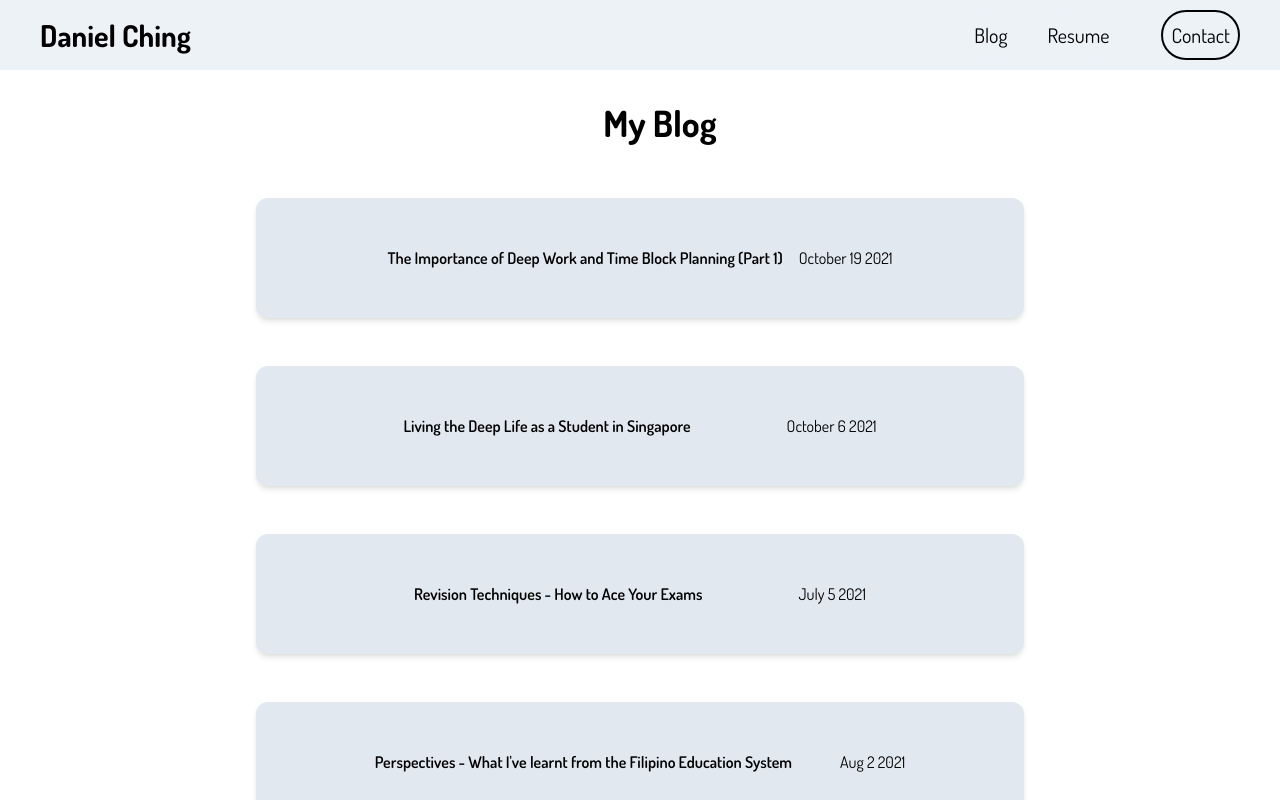
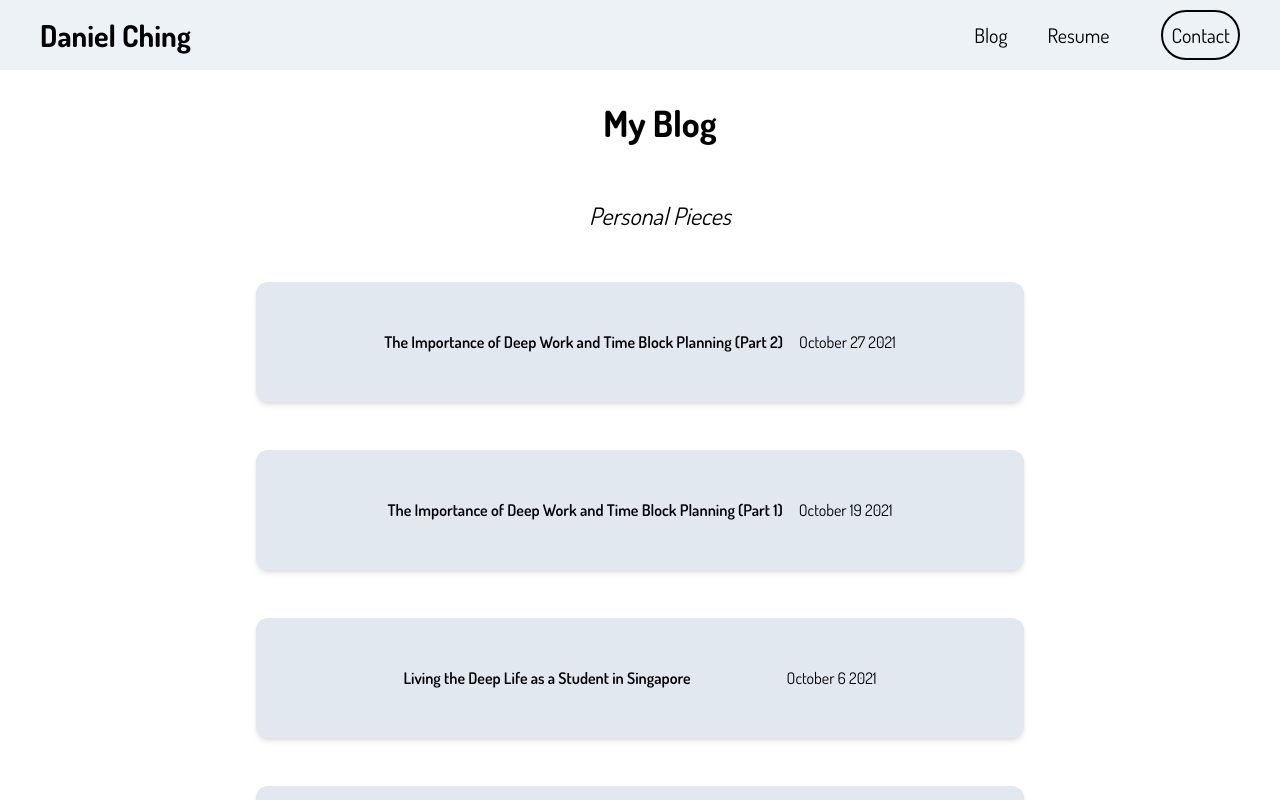
Before and after one commit to danielcwq/personal-website-current-build, a React (Create React App) app: page /blog in a window 1280 px wide. Shown: the top 800 px of the page. Built offline with nearby package versions, Linux system fonts and the light colour scheme.

Commit message:
Several changes to blogs, probably not going to hard code everything out again

```diff
--- a/src/components/blog.js
+++ b/src/components/blog.js
@@ -11,6 +11,17 @@ function Blog(){
             <div className = 'flex justify-center'>
                 <h1 className = 'text-4xl pt-24 font-bold pl-10 text-justify font-dosis'> My Blog </h1>
             </div>
+
+            <div className = 'flex justify-center'>
+                <h1 className = 'text-2xl  pt-6 md:pt-12 italic pl-10 text-justify font-dosis '> Personal Pieces </h1>
+            </div>
+            <a className = 'flex justify-center' href = 'https://studentsxstudents.com/the-importance-of-deep-work-and-time-blocking-part-2-6466e5c90e79' target = '_blank'>
+            <div className = 'flex justify-center font-dosis w-3/5 md:w-3/5 rounded-xl mt-10 md:mt-12 shadow-md p-12 pr-12 bg-gray-300 hover:bg-gray-400'>
+                    <div className = 'font-semibold'>The Importance of Deep Work and Time Block Planning (Part 2) </div>
+                    <div className = 'hidden md:block pl-4'> October 27 2021 </div>
+                </div>
+            </a>
+
             <Link className = 'flex justify-center' to ='/blog/deep-work'>
             <div className = 'flex justify-center font-dosis w-3/5 md:w-3/5 rounded-xl mt-10 md:mt-12 shadow-md p-12 pr-12 bg-gray-300 hover:bg-gray-400'>
                     <div className = 'font-semibold'>The Importance of Deep Work and Time Block Planning (Part 1) </div>
--- a/src/content/index.js
+++ b/src/content/index.js
@@ -44,9 +44,9 @@ export default {
       },
 
     ],
-    desc: `Hello! Thanks for dropping by my site. I'm a high school junior who is passionate about student leadership and education development. In my free time, I strive to improve my hard skills in the above stack.`,
-    desc3: `I'm also an avid amateur distance runner and am someone who seeks to push my own physical and mental limits. Being a student athlete, excelling in school, and pursuing side hustles simulatenously is not an easy feat.`,
-    desc4: "Want to know about my thoughts on running?"
+    desc: `I'm a high school senior from Raffles Institution, Singapore. I'm passionate about all things tech, particularly cryptocurrencies and AI. I spend a majority of my time reading and meeting like-minded youths from around the world.`,
+    desc3: `As an amateur distance runner who seeks to push my own physical and mental limits, I look for new ways to live a deep and hard life. Being a student athlete, striving for excellence in school, and staying intentional is tough, but I relish the challenge.`,
+    desc4: "My thoughts on running 🏃‍♂️"
   },
 
   contact: {
```
